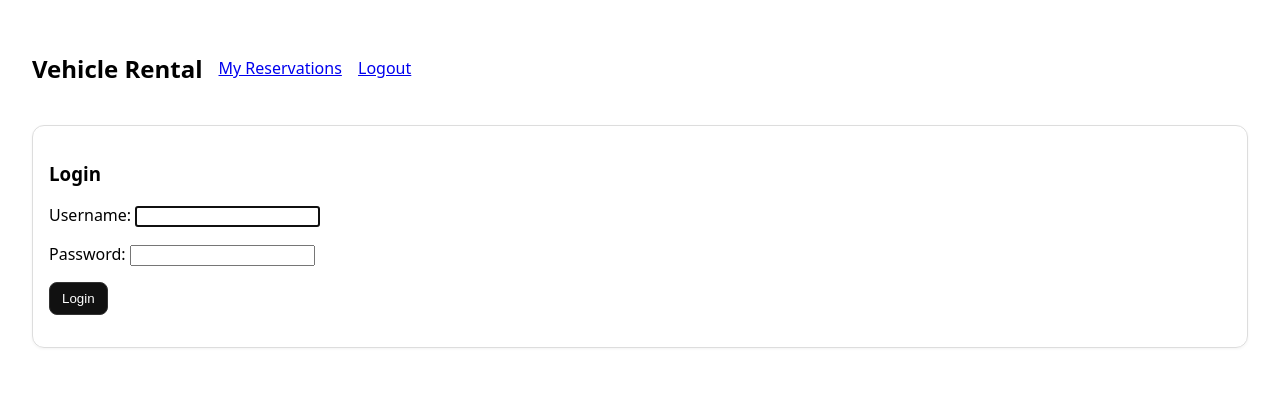
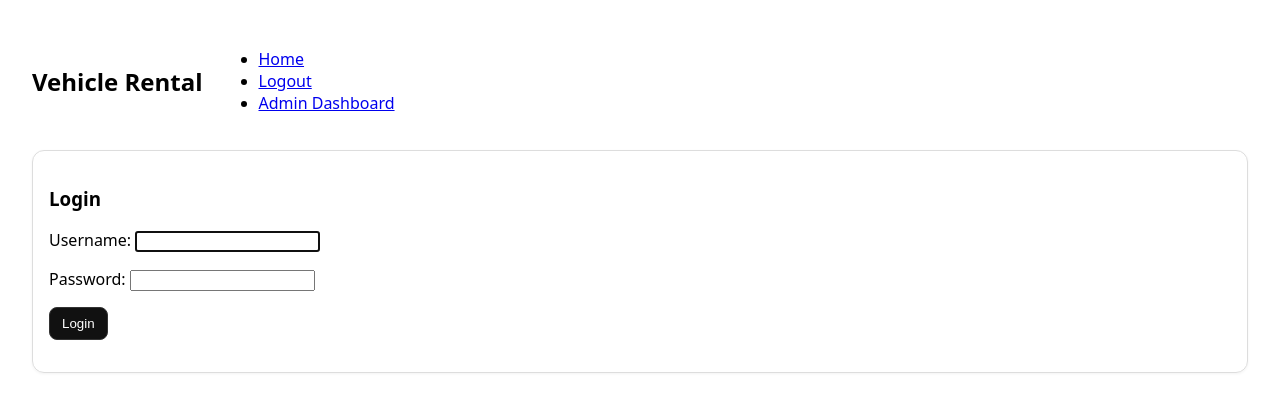
Before and after one commit to GospodinovPetar/vehicleReservations, a Django app: page /accounts/login/?next=/accounts/manager-dashboard/ in a window 1280 px wide. Shown: the top 412 px of the page. Run offline with Django 5.2, Linux system fonts and the light colour scheme; a user stored in the database is signed in; tables that the repository leaves empty hold one stand-in row (values such as "Sample post"); some libraries are stand-ins or nearby versions.

Commit message:
added a code in settings.py and made some changes here and there.

```diff
--- a/accounts/urls.py
+++ b/accounts/urls.py
@@ -7,4 +7,6 @@ urlpatterns = [
     path("register/", views.register, name="register"),
     path("login/", views.login_view, name="login"),
     path("logout/", views.logout_view, name="logout"),
+    path("admin-dashboard/", views.admin_dashboard, name="admin-dashboard"),
+    path("manager-dashboard/", views.manager_dashboard, name="manager-dashboard"),
 ]
--- a/accounts/views.py
+++ b/accounts/views.py
@@ -10,6 +10,7 @@ from django.views.decorators.http import require_http_methods
 
 from inventory.models import Reservation, Location, Vehicle, ReservationStatus
 from .forms import CustomUserCreationForm
+from django.contrib.auth.decorators import user_passes_test, login_required
 
 
 # -----------------------------
@@ -178,8 +179,8 @@ def reject_reservation(request, pk):
     reservation = get_object_or_404(Reservation, pk=pk, user=request.user)
 
     if reservation.status not in (
-        ReservationStatus.RESERVED,
-        ReservationStatus.AWAITING_PICKUP,
+            ReservationStatus.RESERVED,
+            ReservationStatus.AWAITING_PICKUP,
     ):
         messages.error(
             request, "Only new or awaiting-pickup reservations can be rejected."
@@ -231,3 +232,21 @@ def logout_view(request):
     logout(request)
     messages.success(request, "You have been logged out.")
     return redirect("/")
+
+
+def superuser_required(view_func):
+    return user_passes_test(lambda u: u.is_authenticated and u.is_superuser)(view_func)
+
+
+@superuser_required
+def admin_dashboard(request):
+    return render(request, "accounts/admin_dashboard.html")
+
+
+def manager_required(view_func):
+    return user_passes_test(lambda u: u.is_authenticated and u.role == "manager")(view_func)
+
+
+@manager_required
+def manager_dashboard(request):
+    return render(request, "accounts/manager_dashboard.html")
--- a/templates/base.html
+++ b/templates/base.html
@@ -22,13 +22,30 @@
     <header>
       <h2>Vehicle Rental</h2>
       <nav>
-        {% if request.user.is_authenticated %}
-          <a href="/reservations/">My Reservations</a>
-          <a href="{% url 'accounts:logout' %}">Logout</a>
-        {% else %}
-          <a href="{% url 'accounts:login' %}">Login</a>
-          <a href="{% url 'accounts:register' %}">Register</a>
-        {% endif %}
+        <ul>
+    <li><a href="/">Home</a></li>
+
+    {% if user.is_authenticated %}
+      <!-- Links for everyone logged in -->
+      <li><a href="{% url 'accounts:logout' %}">Logout</a></li>
+
+      {% if user.is_superuser %}
+        <!-- Superuser menu -->
+        <li><a href="{% url 'accounts:admin-dashboard' %}">Admin Dashboard</a></li>
+      {% elif user.role == "manager" %}
+        <!-- Manager menu -->
+        <li><a href="{% url 'accounts:manager-dashboard' %}">Manager Dashboard</a></li>
+      {% elif user.role == "user" %}
+        <!-- Normal user menu -->
+        <li><a href="/reservations/">My Reservations</a></li>
+      {% endif %}
+
+    {% else %}
+      <!-- Links for guests -->
+      <li><a href="{% url 'accounts:login' %}">Login</a></li>
+      <li><a href="{% url 'accounts:register' %}">Register</a></li>
+    {% endif %}
+  </ul>
       </nav>
     </header>
     {% if messages %}
```
Also changed, not shown: templates/accounts/admin_dashboard.html (added, +12 -0 lines), templates/accounts/manager_dashboard.html (added, +11 -0 lines).
